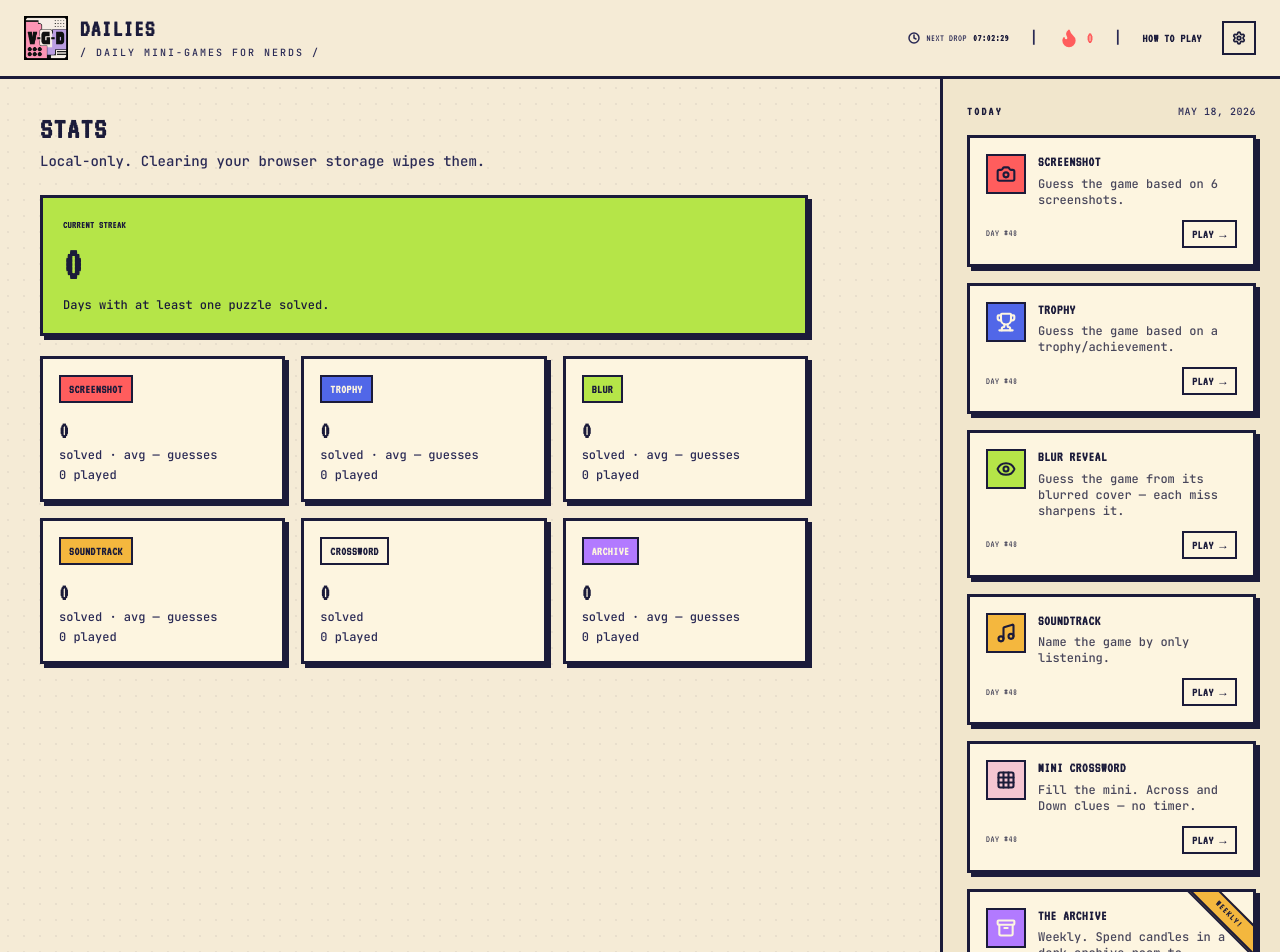
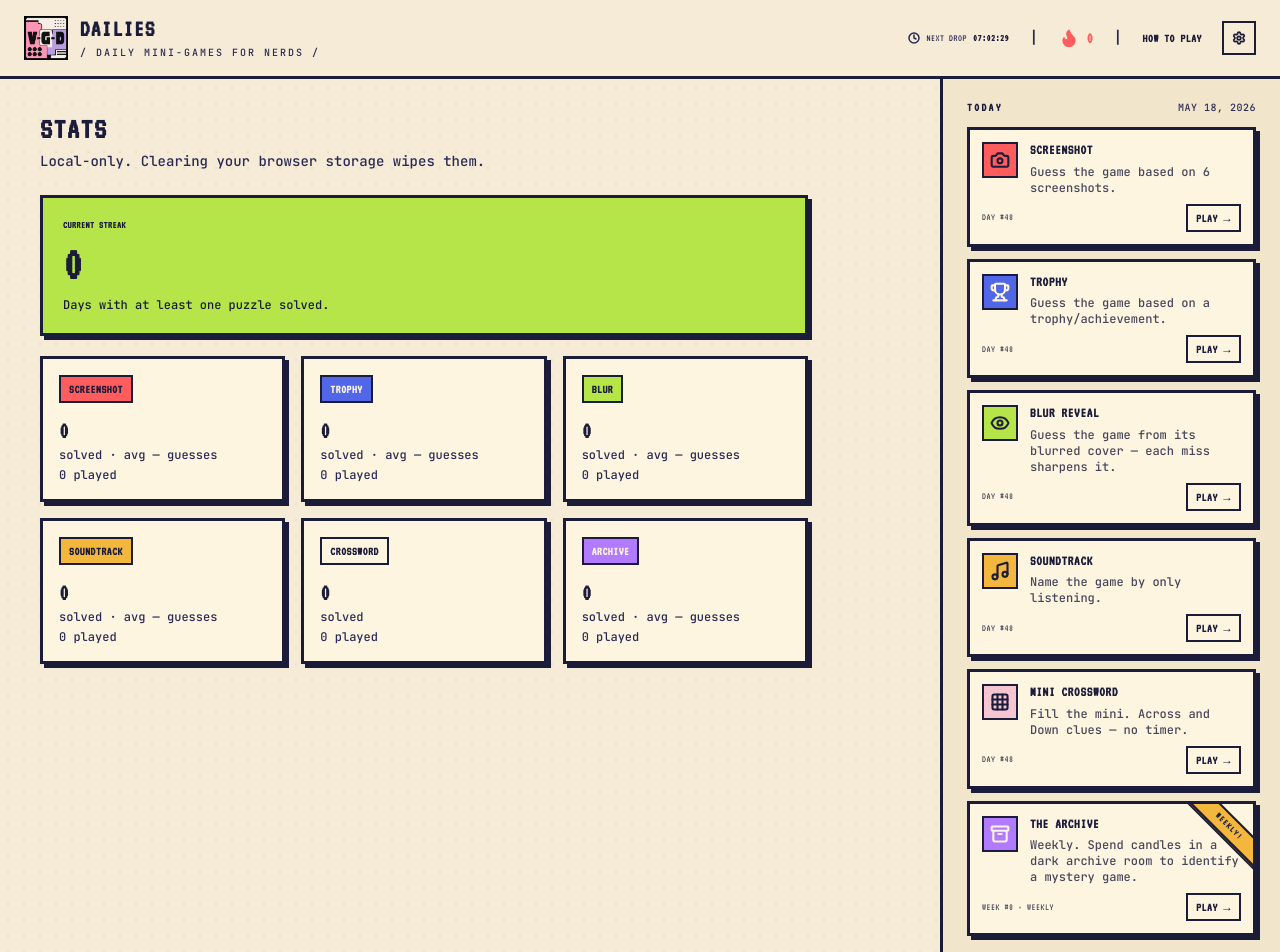
Before and after one commit to Bebolicious/NerdDailies, a React (Vite) app: page /stats in a window 1280 px wide. Shown: the top 952 px of the page. Built offline with nearby package versions, Linux system fonts and the light colour scheme.

Commit message:
buttons size and  archive fix

```diff
--- a/src/components/layout/TodaySidebar.tsx
+++ b/src/components/layout/TodaySidebar.tsx
@@ -96,7 +96,7 @@ function SidebarContent() {
 
   return (
     <>
-      <div className="px-6 pt-6 pb-4 flex items-center justify-between">
+      <div className="px-6 pt-5 pb-3 flex items-center justify-between">
         <div className="font-display text-xs uppercase tracking-[0.2em] font-bold">
           Today
         </div>
@@ -105,7 +105,7 @@ function SidebarContent() {
         </div>
       </div>
 
-      <div className="px-6 flex flex-col gap-4">
+      <div className="px-6 flex flex-col gap-3">
         {GAMES.map((g) => {
           const resultKey = g.cadence === 'weekly' ? weekStartISO(today) : today
           const result = getResult(resultKey, g.type)
@@ -124,7 +124,7 @@ function SidebarContent() {
               <NeoCard
                 tone={active ? g.tone : 'paper'}
                 shadow="md"
-                className="p-4 relative overflow-hidden transition-all group-hover:-translate-y-0.5 group-hover:-translate-x-0.5 group-hover:shadow-neo-lg group-active:translate-x-[2px] group-active:translate-y-[2px] group-active:shadow-none"
+                className="p-3 relative overflow-hidden transition-all group-hover:-translate-y-0.5 group-hover:-translate-x-0.5 group-hover:shadow-neo-lg group-active:translate-x-[2px] group-active:translate-y-[2px] group-active:shadow-none"
               >
                 {g.cadence === 'weekly' && (
                   <div
@@ -137,7 +137,7 @@ function SidebarContent() {
                 <div className="flex items-start gap-3">
                   <div
                     className={cn(
-                      'border-neo-2 p-2 shrink-0',
+                      'border-neo-2 p-1.5 shrink-0',
                       active
                         ? 'bg-paper text-ink'
                         : g.tone === 'coral'
@@ -162,7 +162,7 @@ function SidebarContent() {
                     <div className="text-xs mt-1 opacity-80">{g.blurb}</div>
                   </div>
                 </div>
-                <div className="flex items-center justify-between mt-3">
+                <div className="flex items-center justify-between mt-2">
                   <div className="font-display text-[10px] uppercase tracking-wider opacity-80">
                     {g.cadence === 'weekly'
                       ? `Week #${weekNumber(today)} · weekly`
@@ -176,7 +176,7 @@ function SidebarContent() {
         })}
       </div>
 
-      <div className="pb-6" />
+      <div className="pb-4" />
     </>
   )
 }
--- a/src/pages/ArchiveGame.tsx
+++ b/src/pages/ArchiveGame.tsx
@@ -68,6 +68,7 @@ type ArchiveSession = {
   chestOpened: boolean
   trashRummaged: boolean
   trashOutcome: 'crossed' | 'mysteryB' | 'nothing' | null
+  spareCandleClaimed: boolean
   jackpotUntil: number | null
   startedAt: number
   finishedAt: number | null
@@ -106,6 +107,7 @@ function emptySession(now: number): ArchiveSession {
     chestOpened: false,
     trashRummaged: false,
     trashOutcome: null,
+    spareCandleClaimed: false,
     jackpotUntil: null,
     startedAt: now,
     finishedAt: null,
@@ -453,6 +455,22 @@ function ArchiveRoom({
               }))
             }
             cost={ARCHIVE_COSTS.cabinetDrawer}
+            spareCandleClaimed={state.spareCandleClaimed}
+            spareCandleDisabled={finished}
+            onClaimSpareCandle={() =>
+              setState((p) =>
+                p.status !== 'playing' || p.spareCandleClaimed
+                  ? p
+                  : {
+                      ...p,
+                      spareCandleClaimed: true,
+                      candles: Math.min(
+                        ARCHIVE_TOTAL_CANDLES,
+                        p.candles + 1,
+                      ),
+                    },
+              )
+            }
           />
           <RadioPanel
             opened={state.radio}
@@ -776,15 +794,21 @@ function FilingCabinet({
   disabled,
   onOpen,
   cost,
+  spareCandleClaimed,
+  spareCandleDisabled,
+  onClaimSpareCandle,
 }: {
   opened: boolean[]
   locked: boolean[]
   disabled?: boolean
   onOpen: (idx: number) => void
   cost: number
+  spareCandleClaimed: boolean
+  spareCandleDisabled?: boolean
+  onClaimSpareCandle: () => void
 }) {
   return (
-    <div className="border-[3px] border-stroke bg-paper p-3">
+    <div className="border-[3px] border-stroke bg-paper p-3 relative">
       <div className="font-display text-[10px] uppercase tracking-[0.2em] text-ink-soft mb-3 flex items-center gap-2">
         <Scroll className="h-3 w-3 stroke-[3]" /> Filing Cabinet
       </div>
@@ -807,6 +831,23 @@ function FilingCabinet({
           </ArchiveObject>
         ))}
       </div>
+      {/* Hidden spare candle: a faint flicker wedged behind the cabinet.
+          One-time pickup, +1 candle (capped at total). */}
+      {!spareCandleClaimed && (
+        <button
+          onClick={onClaimSpareCandle}
+          disabled={spareCandleDisabled}
+          className="archive-spare-glint absolute -bottom-2 -left-2 w-6 h-7 flex items-end justify-center disabled:!opacity-0"
+          aria-label="A candle stub flickers behind the cabinet"
+          title="A candle stub flickers behind the cabinet…"
+        >
+          <div className="w-3 h-5 bg-paper-static border-[2px] border-stroke" />
+          <div
+            className="archive-flame absolute -top-0.5 w-3 h-3"
+            style={{ animationDelay: '0.4s' }}
+          />
+        </button>
+      )}
     </div>
   )
 }
@@ -1510,6 +1551,13 @@ function ArchiveStyles() {
       .archive-chest-open {
         box-shadow: 0 0 20px color-mix(in oklab, var(--color-mustard) 25%, transparent) inset;
       }
+      @keyframes archive-spare-glint {
+        0%, 100% { opacity: 0; }
+        50% { opacity: 0.3; }
+      }
+      .archive-spare-glint {
+        animation: archive-spare-glint 5s ease-in-out infinite;
+      }
       .archive-volume {
         -webkit-appearance: none;
         appearance: none;
```
